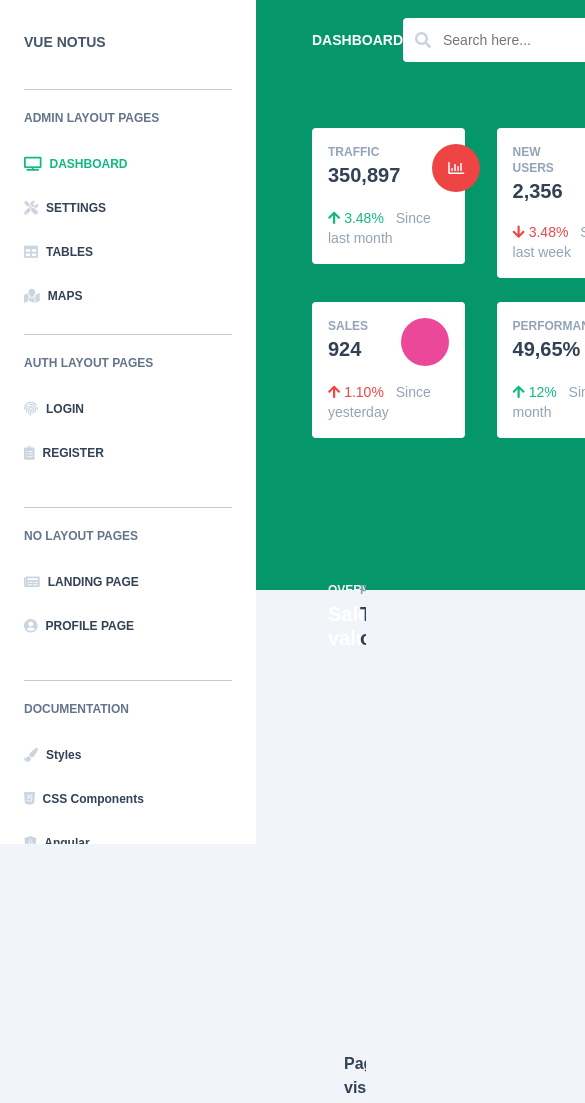
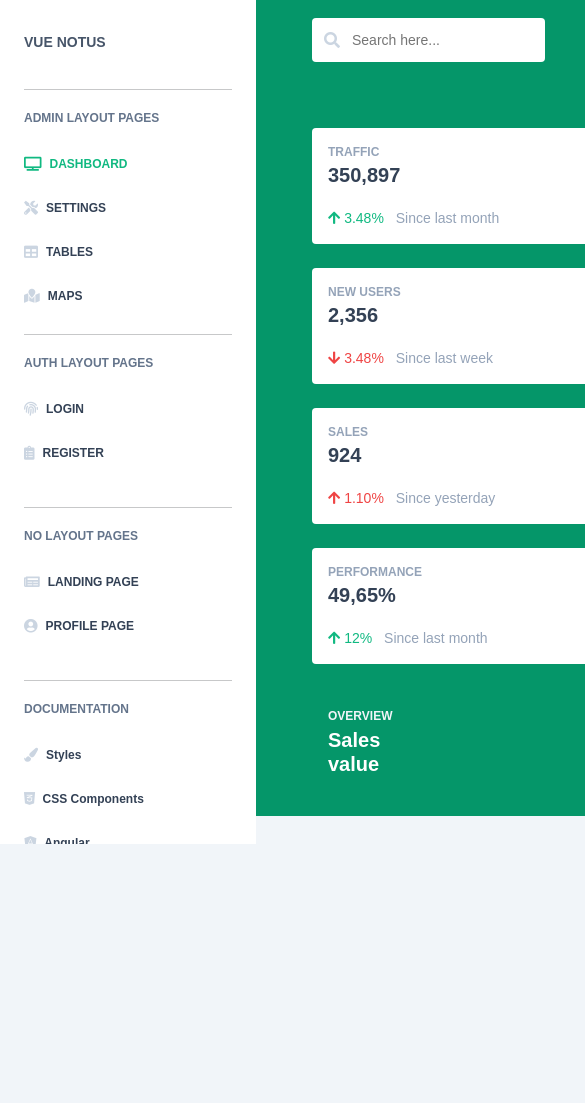
Before and after one commit to AzizRakhim/vue-notus, a plain HTML site: page index.html in a window 390 px wide. Shown: the top 1103 px of the page, 585 px wide, since content can reach past the window. Drawn offline with nearby package versions, Linux system fonts and the light colour scheme.

Commit message:
did dashboard responsive till 768

```diff
--- a/index.html
+++ b/index.html
@@ -148,9 +148,10 @@
 
   <!-- NAVBAR END -->
   <!-- HEADER START -->
+
   <div class="header__container">
     <header class="header">
-      <div class="container d-flex align-items-center">
+      <div class="header__wrapper container d-flex align-items-center">
         <div class="header__title">
           <a href="#" class="header__title-link">
             dashboard
@@ -164,7 +165,7 @@
             <input type="text" class="header__input" name="search" placeholder="Search here..." required>
           </div>
         </div>
-        <div class="header__img-box">
+        <div class="header__img-box d-flex align-items-center">
           <button class="header__user-btn">
             <img src="https://demos.creative-tim.com/vue-notus/img/team-1-800x800.fa5a7ac2.jpg" alt="user">
           </button>
@@ -332,7 +333,7 @@
           </div>
         </div>
       </div>
-      <div class="dashboard__bottom d-flex">
+      <div class="dashboard__bottom d-flex flex-wrap">
         <div class="dashboard__page col-8">
           <div class="dashboard__page-border">
             <div class="dashboard__page-header d-flex align-items-center justify-content-between">
--- a/scss/blocks/_dashboard.scss
+++ b/scss/blocks/_dashboard.scss
@@ -4,7 +4,6 @@
   margin-top: -7.5rem;
   z-index: 100;
   width: calc(100vw - 17.5rem);
-  overflow-x: hidden;
 }
 
 .dashboard__line{
@@ -228,3 +227,28 @@
 .social-twitter-green{
   background-color: rgba(16,185,129,1);
 }
+
+@media screen and (max-width: 1300px) {
+  .dashboard__inner{
+    flex-direction: column;
+  }
+
+  .dashboard__line{
+    width: 100%;
+    margin-bottom: 3rem;
+  }
+
+  .dashboard__bar{
+    width: 100%;
+    margin-bottom: 1rem;
+  }
+
+  .dashboard__page{
+    width: 100%;
+    margin-bottom: 3rem;
+  }
+
+  .dashboard__social{
+    width: 100%;
+  }
+}
--- a/scss/blocks/_header.scss
+++ b/scss/blocks/_header.scss
@@ -81,3 +81,18 @@
     border-radius: 9999px;
   }
 }
+
+@media screen and (max-width: 1024px) {
+  .header__title{
+    display: none;
+  }
+
+  .header__search-box{
+    width: 100%;
+    justify-content: start !important;
+  }
+
+  .header__wrapper{
+    justify-content: space-between;
+  }
+}
--- a/scss/blocks/_hero.scss
+++ b/scss/blocks/_hero.scss
@@ -104,3 +104,9 @@
     margin-bottom: 1.5rem;
   }
 }
+
+@media screen and (max-width: 1024px) {
+  .hero__item{
+    width: 100%;
+  }
+}
```
Also changed, not shown: css/main.css, css/main.min.css, 2 other files.
